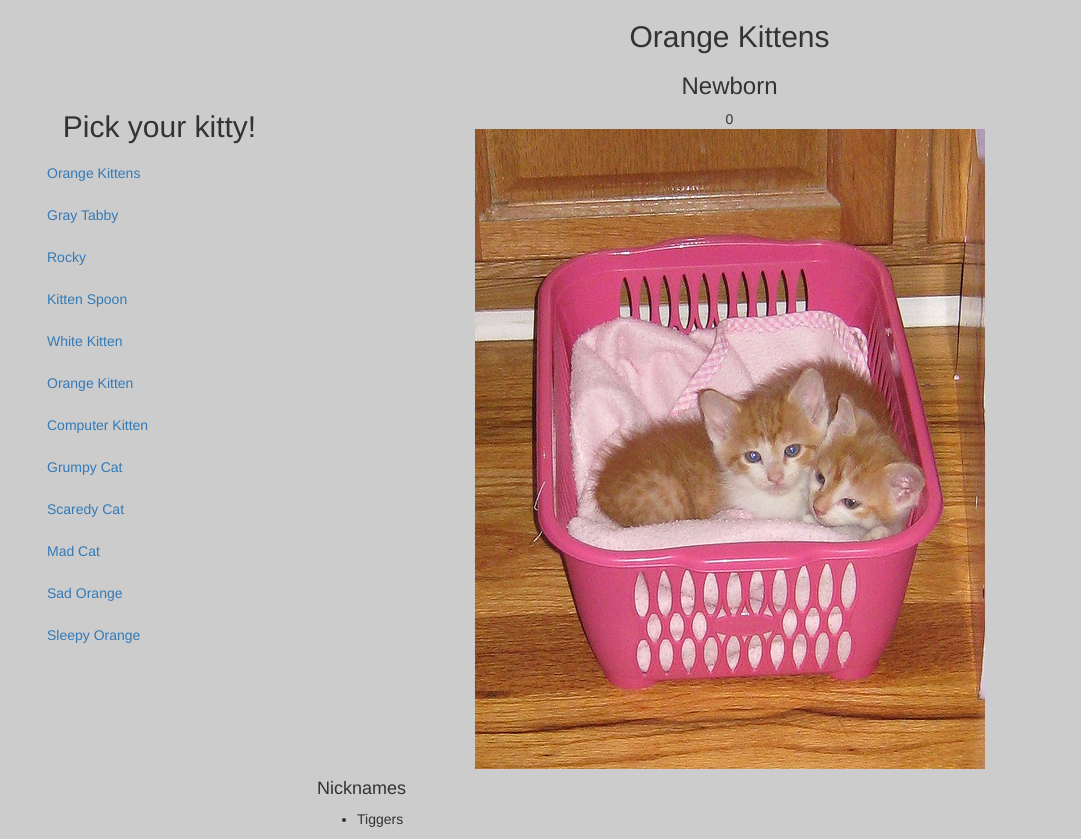
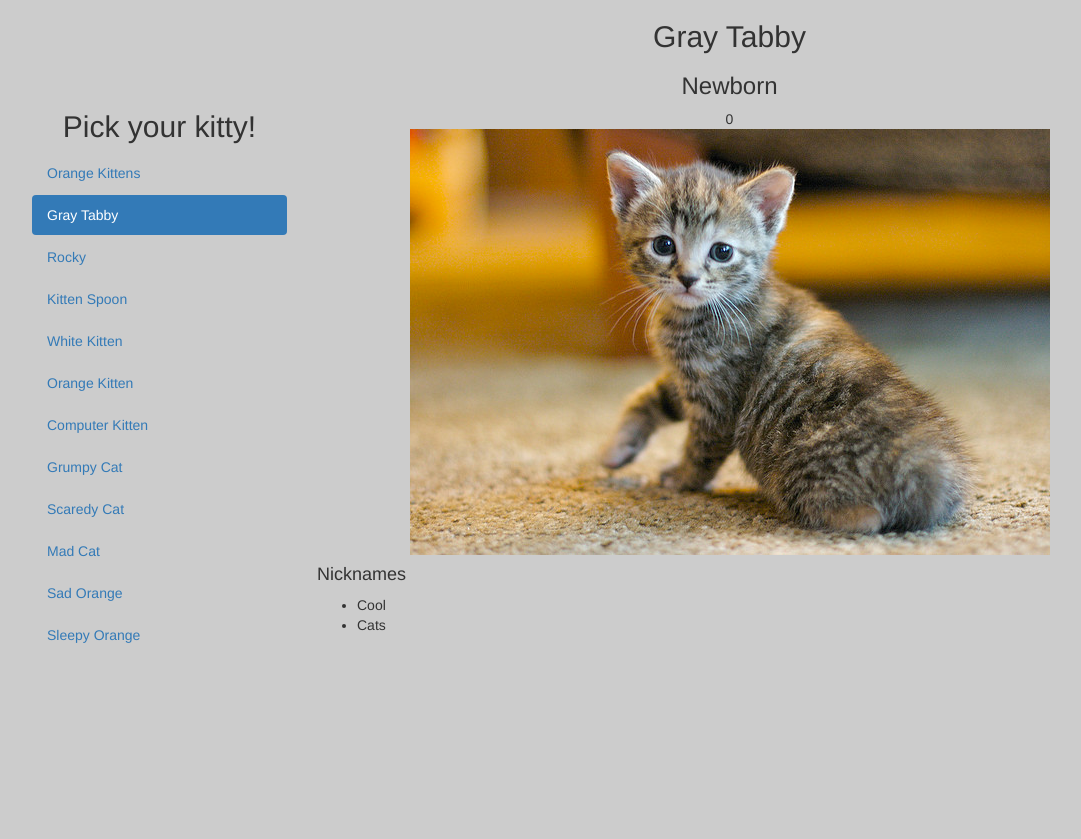
Before and after one commit to abustamam/Cat-Clicker, a plain HTML site: page index.html in a window 1280 px wide. Both pictures are taken after a click on the link "Gray Tabby". Shown: the whole page, without its empty margins (53-1134 px from the left). After the commit the page ends 800 px from the top, so only its background shows below. Drawn offline with Linux system fonts and the light colour scheme.

Commit message:
Fix current cat, add active class for active cat

```diff
--- a/assets/js/app.js
+++ b/assets/js/app.js
@@ -98,14 +98,8 @@ var Cat = function(data) {
         }
         return level;
     }, this);
+
 };
-
-// [ ] Make cats show up in list
-//
-// [ ] Make currentCat change when clicked
-//
-// [ ]
-
 
 var ViewModel = function() {
     var self = this;
@@ -116,16 +110,19 @@ var ViewModel = function() {
         self.catList.push( new Cat(catItem) );
     });
 
-    this.currentCat = ko.observable( this.catList()[0] );
+    self.currentCat = ko.observable( this.catList()[0] );
 
     self.incrementCounter = function() {
         self.currentCat().clickCount(self.currentCat().clickCount() + 1);
-        console.log(self.currentCat().imgSrc());
     };
 
     self.changeCat = function(cat) {
-        self.currentCat = ko.observable(cat);
-    }
+        self.currentCat(cat);
+    };
+
+    self.activeCat = ko.pureComputed(function(){
+
+    });
 }
 
 ko.applyBindings(new ViewModel());
--- a/index.html
+++ b/index.html
@@ -11,8 +11,10 @@
 <div class='container'>
     <div class='col-md-3 catlist'>
         <h2>Pick your kitty!</h2>
-        <ul class='nav nav-pills nav-stacked' id ='cats'data-bind="foreach: catList">
-            <li role="presentation" class='cat'><a data-bind="text: name, click: $parent.changeCat"></a></li>
+        <ul class='nav nav-pills nav-stacked' id='cats' data-bind="foreach: catList">
+            <li role="presentation" class='cat' data-bind="css: {active: $data === $parent.currentCat() } ">
+                <a data-bind="text: name, click: $parent.changeCat"></a>
+            </li>
         </ul>
     </div>
 
```
